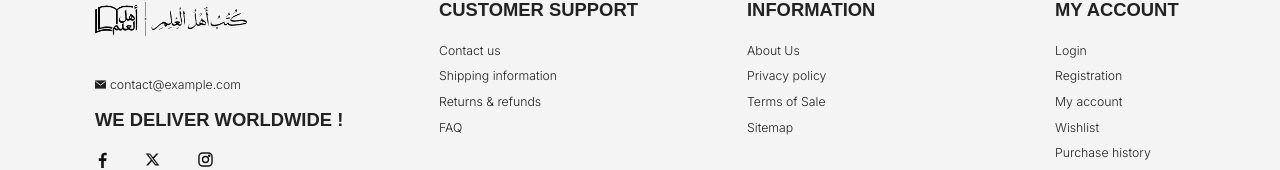
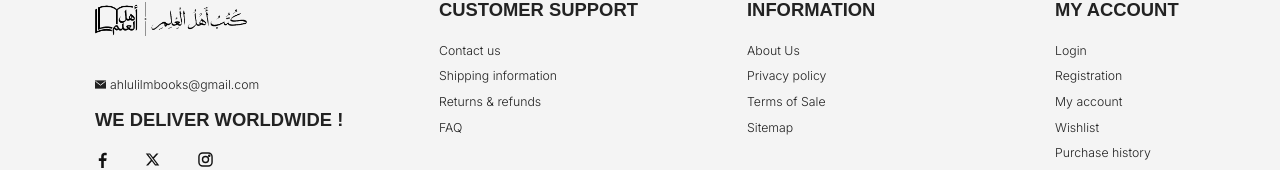
Before and after one commit to hasansalimullah/bookstore, a Next.js app: page / in a window 1280 px wide. Shown: the part 2727-2897 px from the top of the page. Built offline with nearby package versions, Linux system fonts and the light colour scheme; no server answers; the database is empty.

Commit message:
new storefront design

```diff
--- a/src/content/site.ts
+++ b/src/content/site.ts
@@ -80,7 +80,7 @@ export const site = {
     ],
     button: "CONTACT FORM",
     /** Set CONTACT_EMAIL in your environment (or edit here). */
-    email: process.env.NEXT_PUBLIC_CONTACT_EMAIL ?? "contact@example.com",
+    email: process.env.NEXT_PUBLIC_CONTACT_EMAIL ?? "ahlulilmbooks@gmail.com",
   },
 
   statsHeading: ["YOUR ARABIC ISLAMIC BOOK", "SPECIALISTS"],
@@ -100,7 +100,7 @@ export const site = {
     /** Leave address empty ("") to hide it. */
     address: process.env.NEXT_PUBLIC_ADDRESS ?? "",
     deliver: "WE DELIVER WORLDWIDE !",
-    social: { facebook: "#", x: "#", instagram: "#" },
+    social: { tiktok: "https://www.tiktok.com/@ahlulilmbooks", instagram: "https://www.instagram.com/ahlulilmbooks" },
     /** e.g. { score: "4,8" } to show the green star rating row. Leave null unless it is a real rating you can show. */
     rating: null as null | { score: string },
     columns: [
```
